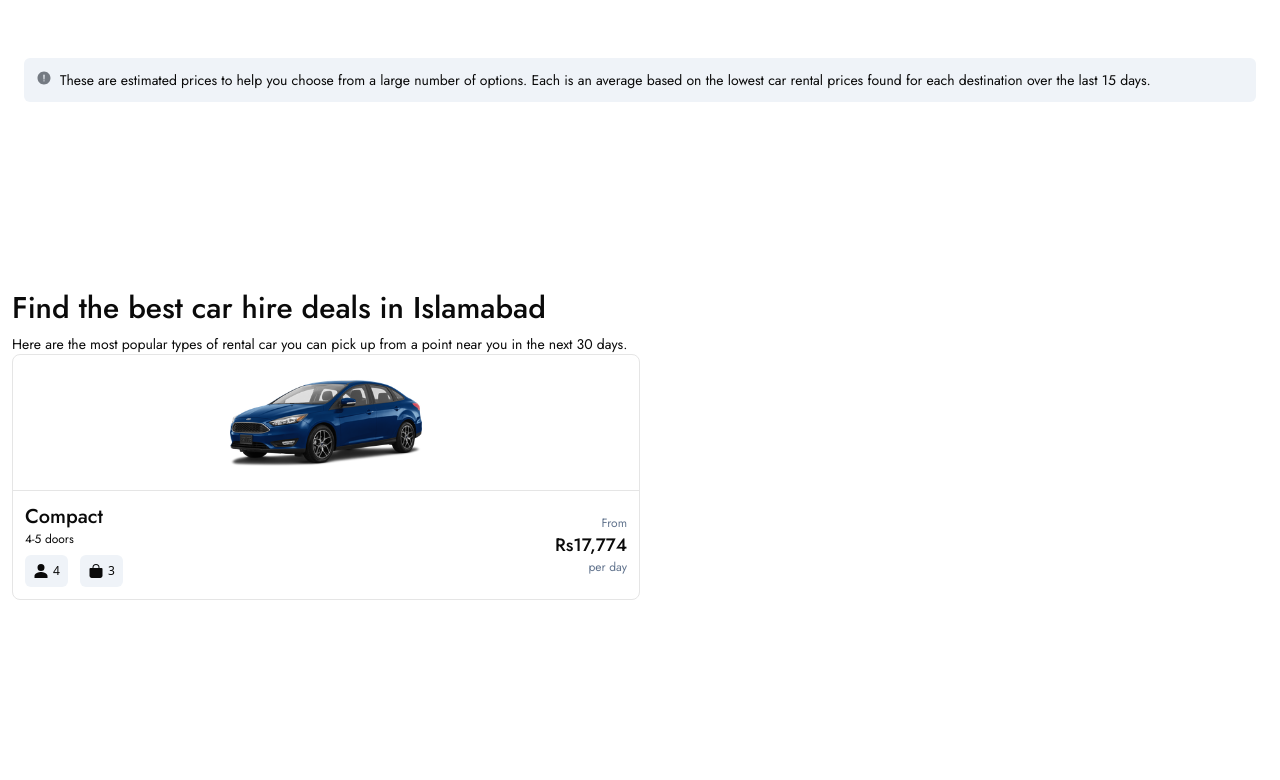
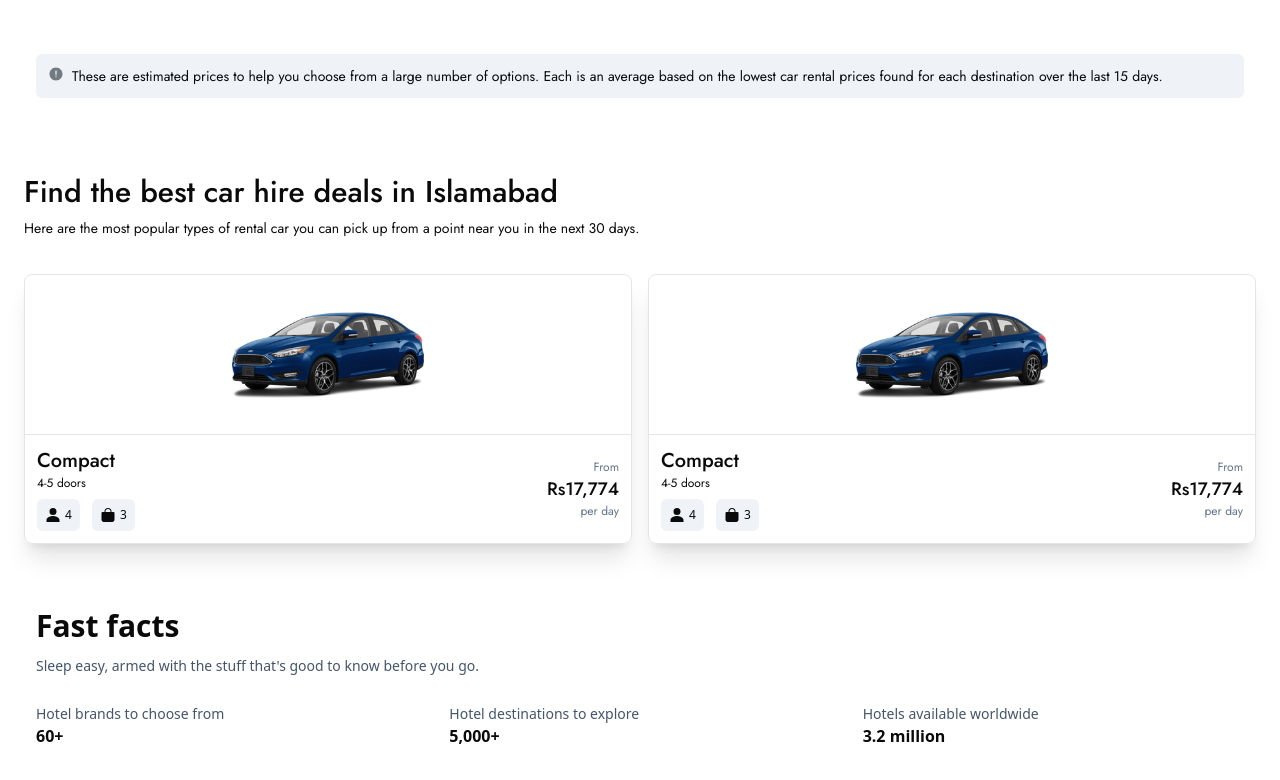
Before and after one commit to Hassan-mw/SkyScanner, a Next.js app: page /carhire in a window 1280 px wide. Shown: the part 1133-1913 px from the top of the page. Built offline with nearby package versions, Linux system fonts and the light colour scheme.

Commit message:
Updating Frontend Data

```diff
--- a/app/carhire/CarComponent/CarRentalByCity.tsx
+++ b/app/carhire/CarComponent/CarRentalByCity.tsx
@@ -10,7 +10,8 @@ const jost=Jost({
 
 const CarRentalByCity = () => {
   return (
-    <div className='w-full  flex flex-col items-start justify-start'>
+    <div className='w-full  flex flex-col space-y-9 items-start justify-start'>
+
        {/* Text */}
        <div className='flex flex-col items-start justify-start space-y-2'>
           <h1 className={`${jost.className} text-2xl sm:text-3xl`}>Find the best car hire deals in Islamabad</h1>
@@ -18,10 +19,11 @@ const CarRentalByCity = () => {
        </div>
 
        {/* Array */}
-       <div className='w-full grid grid-cols-2 '>
+       <div className='w-full grid grid-cols-2 gap-4 '>
+
           {/* 1 */}
-          <div className='w-full flex flex-col items-center justify-center border rounded-md '>
-             <Image height={200} width={200} src="/car_image1.png" className='p-1' alt='Car_iamge' />
+          <div className='w-full flex flex-col items-center justify-center border rounded-md shadow-xl'>
+             <Image height={200} width={200} src="/car_image1.png" className='p-1 py-4' alt='Car_iamge' />
              <div className='w-full flex  items-center justify-between p-3 border-t'>
                 {/* Left */}
                 <div className='flex flex-col items-start justify-start '>
@@ -49,9 +51,45 @@ const CarRentalByCity = () => {
 
 
              </div>
+
+          </div>
+
+
+          {/* 2 */}
+          <div className='w-full flex flex-col items-center justify-center border rounded-md shadow-xl'>
+             <Image height={200} width={200} src="/car_image1.png" className='p-1 py-4' alt='Car_iamge' />
+             <div className='w-full flex  items-center justify-between p-3 border-t'>
+                {/* Left */}
+                <div className='flex flex-col items-start justify-start '>
+                  <h1 className={`${jost.className} text-xl`}>Compact</h1>
+                  <span style={{fontWeight:200}} className={`${jost.className} text-xs`}>4-5 doors</span>
+                  <div className='flex items-center justify-center gap-x-3'>
+                     {/*  1  */}
+                    <div className='flex items-center justify-center gap-x-1 bg-[#eff3f8] rounded-sm p-2 mt-2'>
+                        <IoPersonSharp />
+                        <span className='text-xs'>4</span>
+                    </div>
+                    {/* 2 */}
+                    <div className='flex items-center justify-center gap-x-1 bg-[#eff3f8] rounded-sm p-2 mt-2'>
+                        <IoBag />
+                        <span className='text-xs'>3</span>
+                    </div>
+                  </div>
+                </div>
+                {/* Right */}
+                <div className='flex flex-col items-end justify-end'>
+                    <span  style={{fontWeight:100}} className={`${jost.className} text-slate-500 text-xs`}>From</span>
+                    <h1  className={`${jost.className} text-lg`}>Rs17,774</h1>
+                    <span  style={{fontWeight:100}} className={`${jost.className} text-slate-500 text-xs`}>per day</span>
+                </div>
+
+
+             </div>
+
           </div>
 
        </div>
+
     </div>
   )
 }
--- a/app/carhire/CarComponent/ShowCurrentPageHotels.tsx
+++ b/app/carhire/CarComponent/ShowCurrentPageHotels.tsx
@@ -12,7 +12,7 @@ const jost=Jost({
 
 function ShowCurrentPageHotel() {
     return (
-      <div className="flex flex-col space-y-2 w-full p-3">
+      <div className="flex flex-col space-y-2 w-full ">
 
     <div className="flex items-start justify-start space-x-2 w-full pb-6">
         <div className="flex items-center justify-center space-x-2  font-semibold">
--- a/app/carhire/page.tsx
+++ b/app/carhire/page.tsx
@@ -21,13 +21,13 @@ function MainPageCar() {
        <div className="md:hidden w-full "> <CarSearchbarSmallScreen/></div>
     </div>
 
-    <div className="flex flex-col items-center justify-center space-y-16 w-full p-2   max-w-screen-xl">
+    <div className="flex flex-col items-center justify-center space-y-16 w-full p-6   max-w-screen-xl">
       <ShowCurrentPageHotel/>
 
        {/* //! Hotels Logo */}
        {/* <CustomHotelsLogo text='Compare hotels across your favourite brands' /> */}
-    </div>
-      <div className="p-3 flex flex-col space-y-44 items-center w-full h-full bg-white max-w-screen-xl ">
+    {/* </div> */}
+      {/* <div className="p-3 flex flex-col space-y-44 items-center w-full h-full bg-white max-w-screen-xl "> */}
 
          <div className="w-full "><CarRentalDestination/></div>
          <div className="w-full "><CarRentalByCity/></div>
--- /dev/null
+++ b/app/tailwind.config.js
@@ -0,0 +1,9 @@
+module.exports = {
+  theme: {
+    extend: {
+      boxShadow: {
+        'around': '0 0 20px rgba(0, 0, 0, 0.1)', // equal on all sides
+      }
+    }
+  }
+}
```
